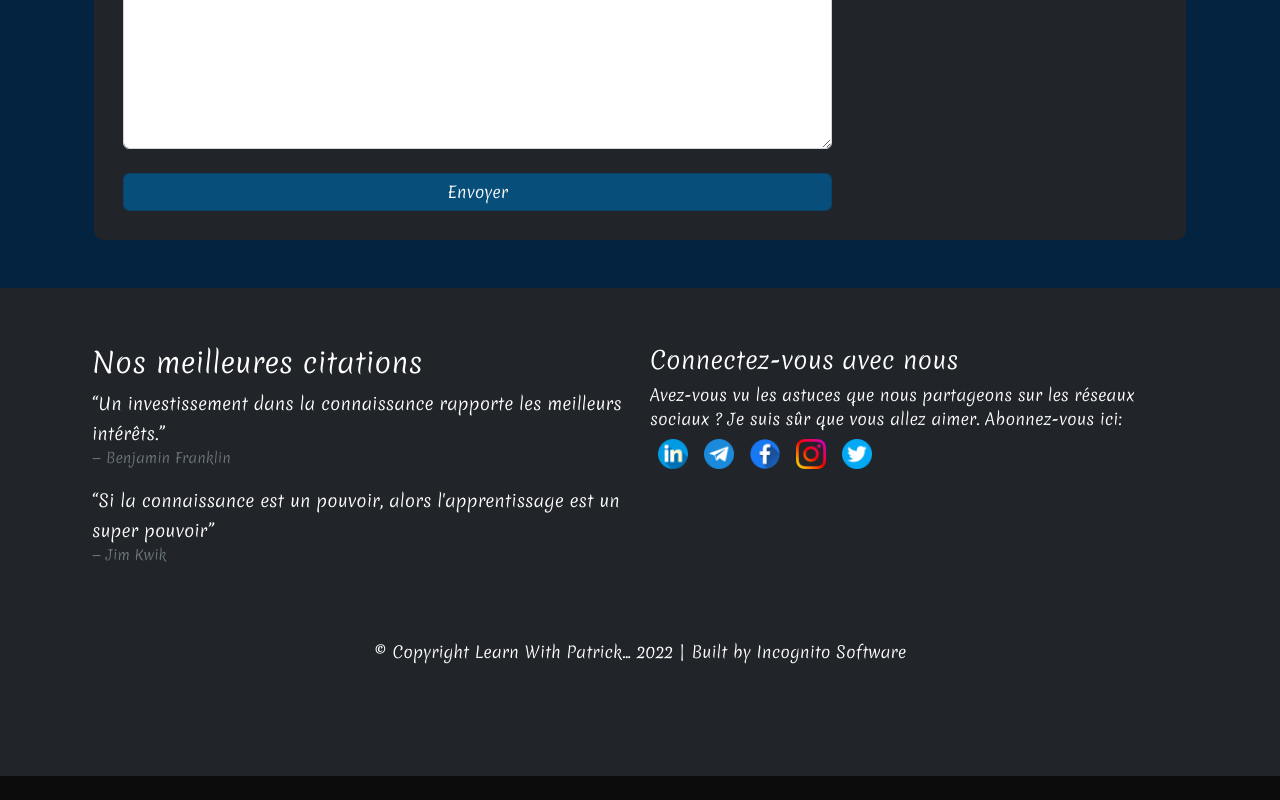
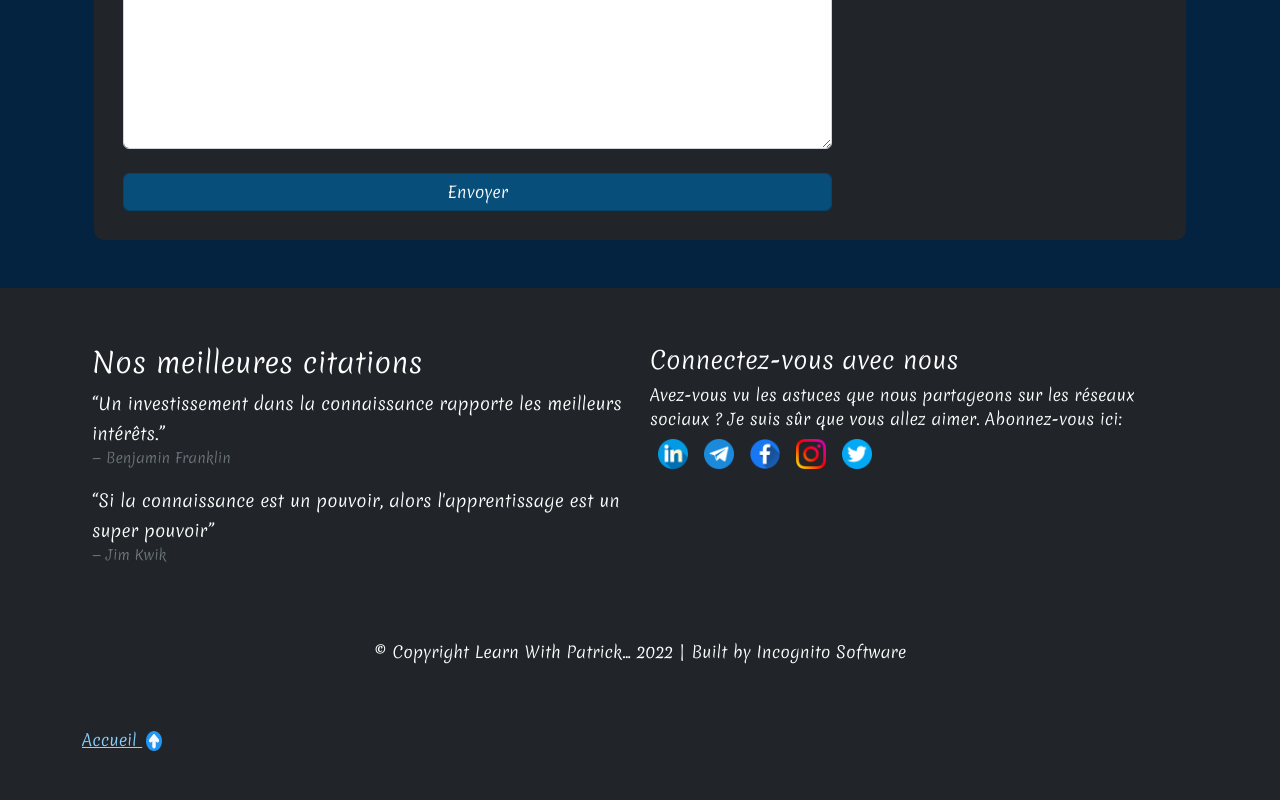
Before and after one commit to mikeaxle/learning-with-patrick, a Nuxt app: page / in a window 1280 px wide. Shown: the part 6505-7305 px from the top of the page. Before the commit the page ends 7281 px from the top, so only its background shows below. Built offline with nearby package versions, Linux system fonts and the light colour scheme.

Commit message:
nav button added to the footer

```diff
--- a/pages/index.vue
+++ b/pages/index.vue
@@ -208,6 +208,7 @@
         <p class="text-center p-5">
           © Copyright Learn With Patrick... 2022 | Built by Incognito Software
         </p>
+        <div><a href="#home">{{ $t("Navigation.home") }} <img width="20" height="20" style="padding-left:4px;" src="../assets/icons/up-arrow.png" alt=""> </a></div>
       </div>
     </div>
   </main>
```
